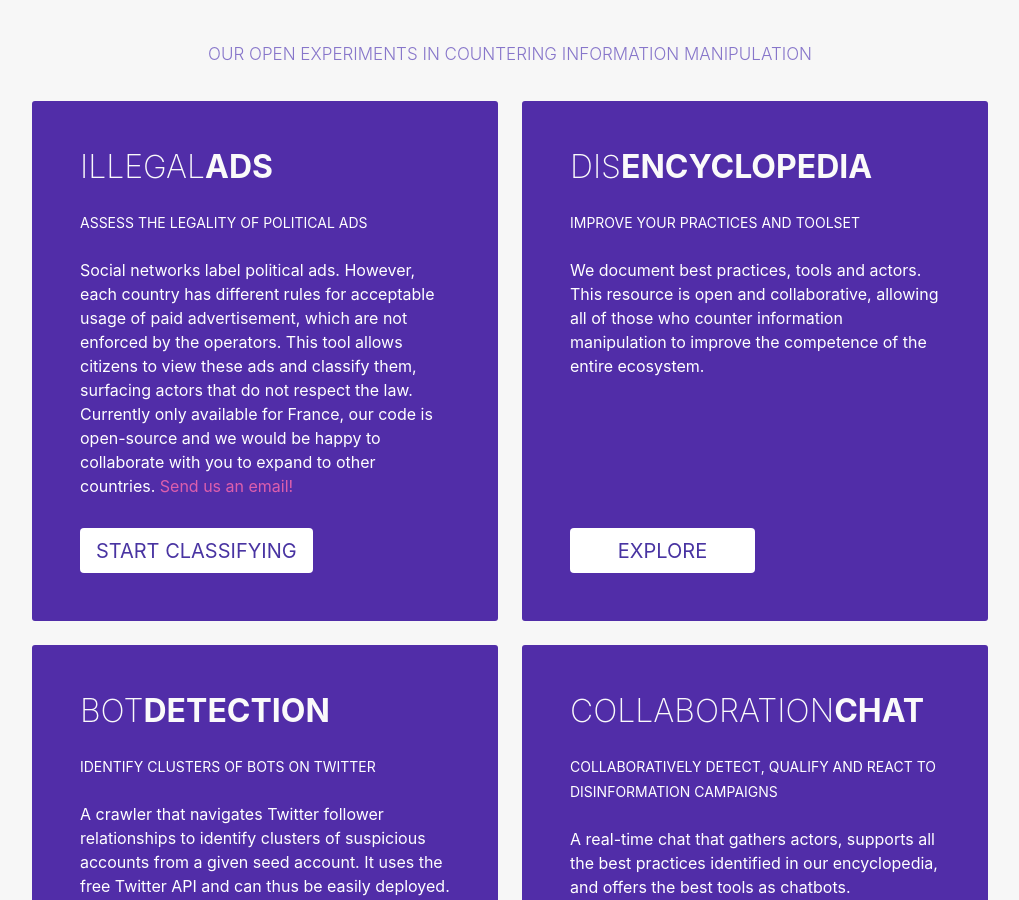
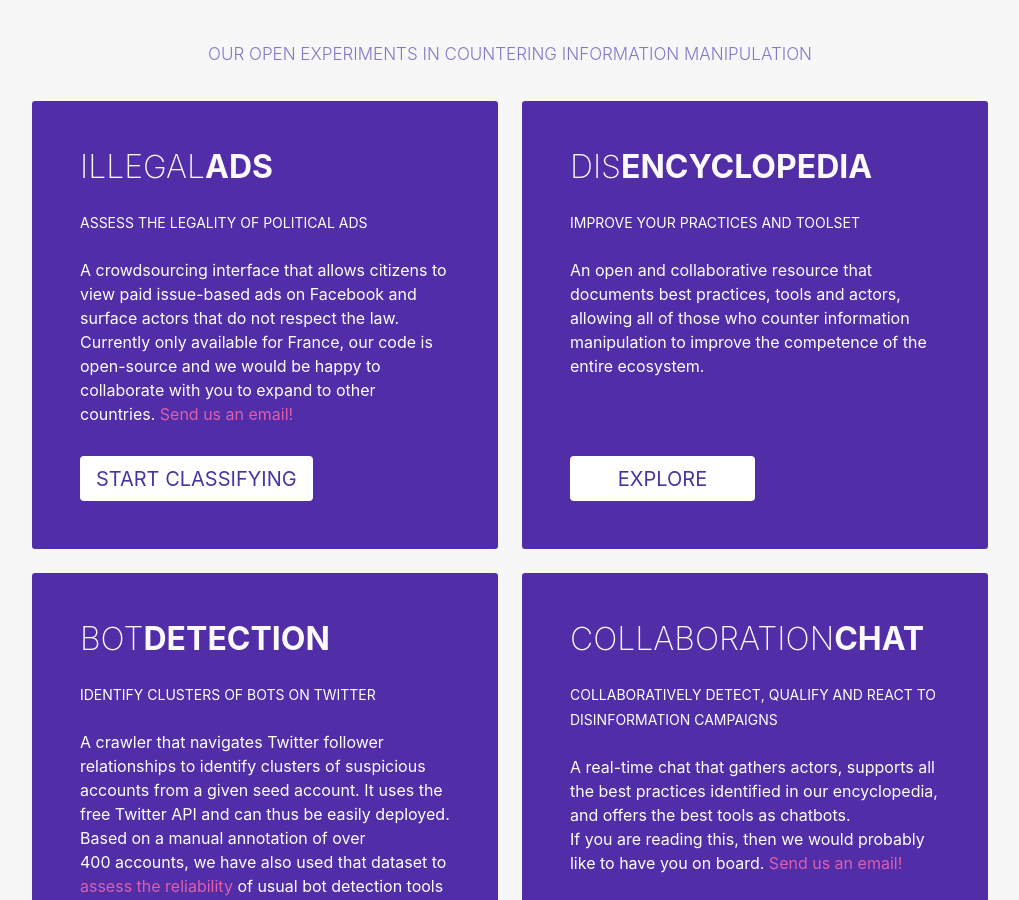
Before and after one commit to ambanum/disinfo.quaidorsay.fr, a Jekyll site: the page built from _pages/index.html, in a window 1280 px wide and 900 px high, scrolled down 685 px. Shown: the whole window, without its empty margins (130-1149 px from the left). Built offline with Jekyll 4.4.1, drawn with Linux system fonts in a browser that asks for light colours; comment, search, counter and statistics services are not loaded.

Commit message:
Unify experiments presentation wording

```diff
--- a/_pages/index.html
+++ b/_pages/index.html
@@ -70,7 +70,7 @@
 								Assess the legality of political ads
 							</h4>
 							<p>
-								Social networks label political ads. However, each country has different rules for acceptable usage of paid advertisement, which are not enforced by the operators. This tool allows citizens to view these ads and classify them, surfacing actors that do not respect the law.<br />
+								A crowdsourcing interface that allows citizens to view paid issue-based ads on Facebook and surface actors that do not respect the law.<br />
 								Currently only available for France, our code is open-source and we would be happy to collaborate with you to expand to other countries. <a href="mailto:matti.schneider@diplomatie.gouv.fr?subject=AdsLegality">Send us an email!</a>
 							</p>
 						</div>
@@ -89,7 +89,7 @@
 								Improve your practices and toolset
 							</h4>
 							<p>
-								We document best practices, tools and actors. This resource is open and collaborative, allowing all of those who counter information manipulation to improve the competence of the entire ecosystem.
+								An open and collaborative resource that documents best practices, tools and actors, allowing all of those who counter information manipulation to improve the competence of the entire ecosystem.
 							</p>
 						</div>
 						<a href="/encyclopedia" class="button is-white is-medium">
```
Also changed, not shown: other parts of _pages/index.html (+1 -1 lines).
